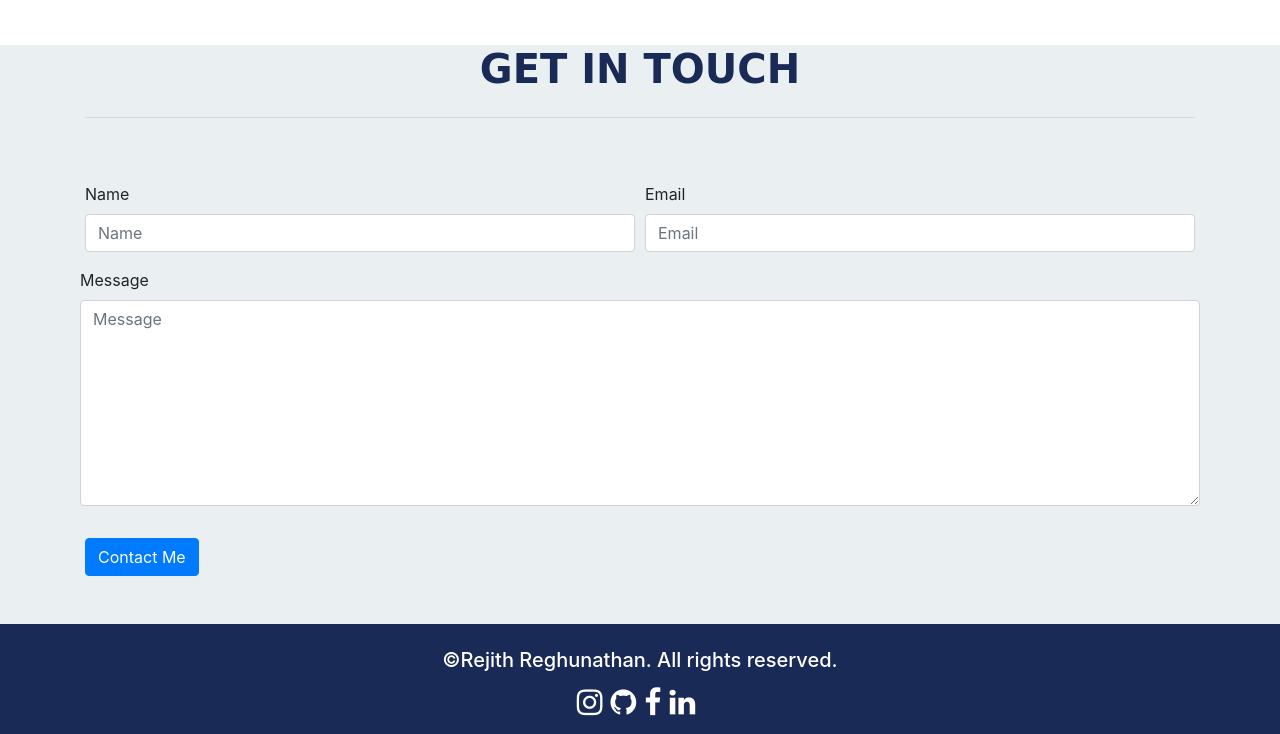
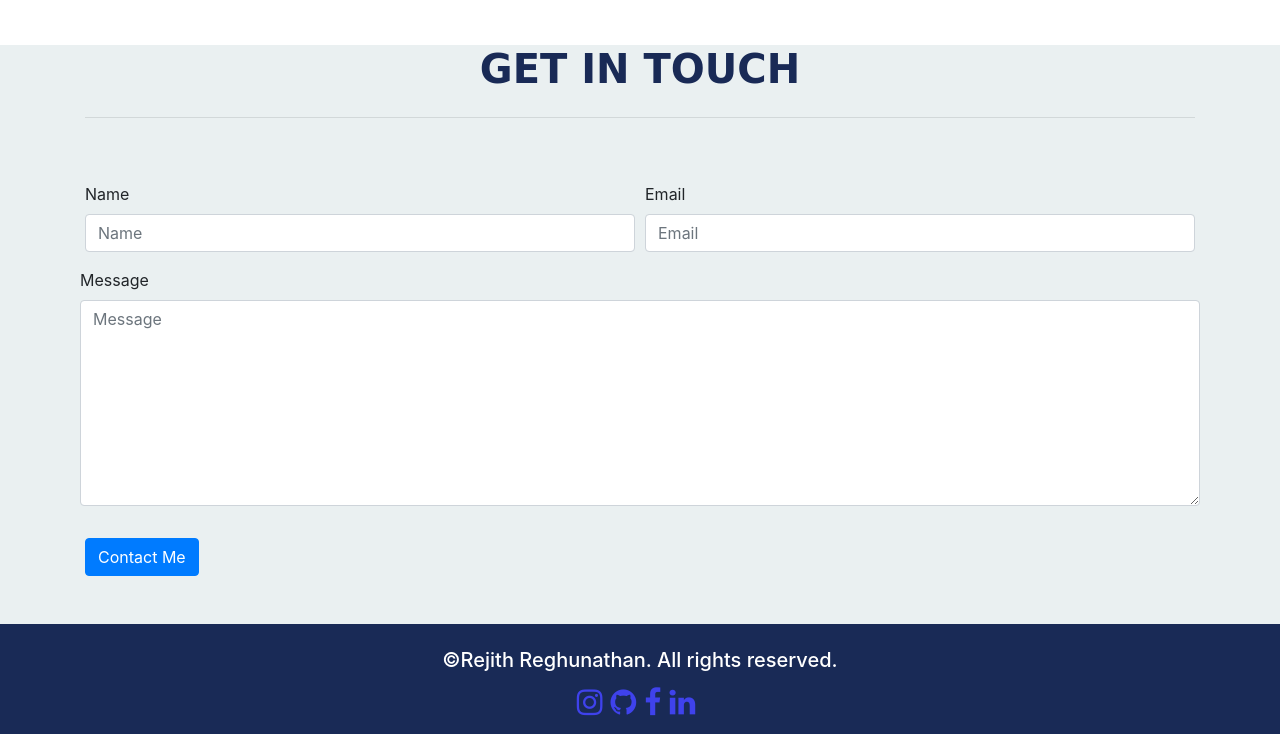
Before and after one commit to RejithReghunathan/RejithReghunathan.github.io, a plain HTML site: page index.html in a window 1280 px wide. Shown: the part 2934-3668 px from the top of the page. Drawn offline with nearby package versions, Linux system fonts and the light colour scheme; a web font is replaced by a local one.

Commit message:
submisiion

```diff
--- a/index.html
+++ b/index.html
@@ -190,11 +190,11 @@
         <!-- footer -->
         <footer class="text-white align-items-center pt-4  " style="width: 100%;height: 110px; background-color: #192A56;" >
           <h3 class="text-center" style="font-size:20px">	&copy;Rejith Reghunathan. All rights reserved.</h3>
-      <div class="d-flex justify-content-center" style="font-size: 30px; color: white;">
-        <a href="https://www.instagram.com/re_ji_th_/" style="color: white;">  <i class="fa fa-instagram mr-2 " aria-hidden="true"></i></a>
-        <a href="https://github.com/RejithReghunathan" style="color: white;">  <i class="fa fa-github mr-2 " aria-hidden="true"></i></a>
-        <a href="https://www.facebook.com/rejith.reghunathan.56" style="color: white;">  <i class="fa fa-facebook mr-2 " aria-hidden="true"></i></a>
-        <a href="https://www.linkedin.com/in/rejith-reghunathan-76242519b/" style="color: white;">  <i class="fa  fa-linkedin mr-2 " aria-hidden="true"></i></a>
+      <div class="d-flex justify-content-center" style="font-size: 30px; color: rgb(230, 0, 0);">
+        <a href="https://www.instagram.com/re_ji_th_/" style="color: rgb(63, 66, 236);">  <i class="fa fa-instagram mr-2 " aria-hidden="true"></i></a>
+        <a href="https://github.com/RejithReghunathan" style="color:  rgb(63, 66, 236);">  <i class="fa fa-github mr-2 " aria-hidden="true"></i></a>
+        <a href="https://www.facebook.com/rejith.reghunathan.56" style="color:  rgb(63, 66, 236);">  <i class="fa fa-facebook mr-2 " aria-hidden="true"></i></a>
+        <a href="https://www.linkedin.com/in/rejith-reghunathan-76242519b/" style="color:  rgb(63, 66, 236);">  <i class="fa  fa-linkedin mr-2 " aria-hidden="true"></i></a>
         </div>
         </footer>
       <script src="js/main.js"></script>
```
